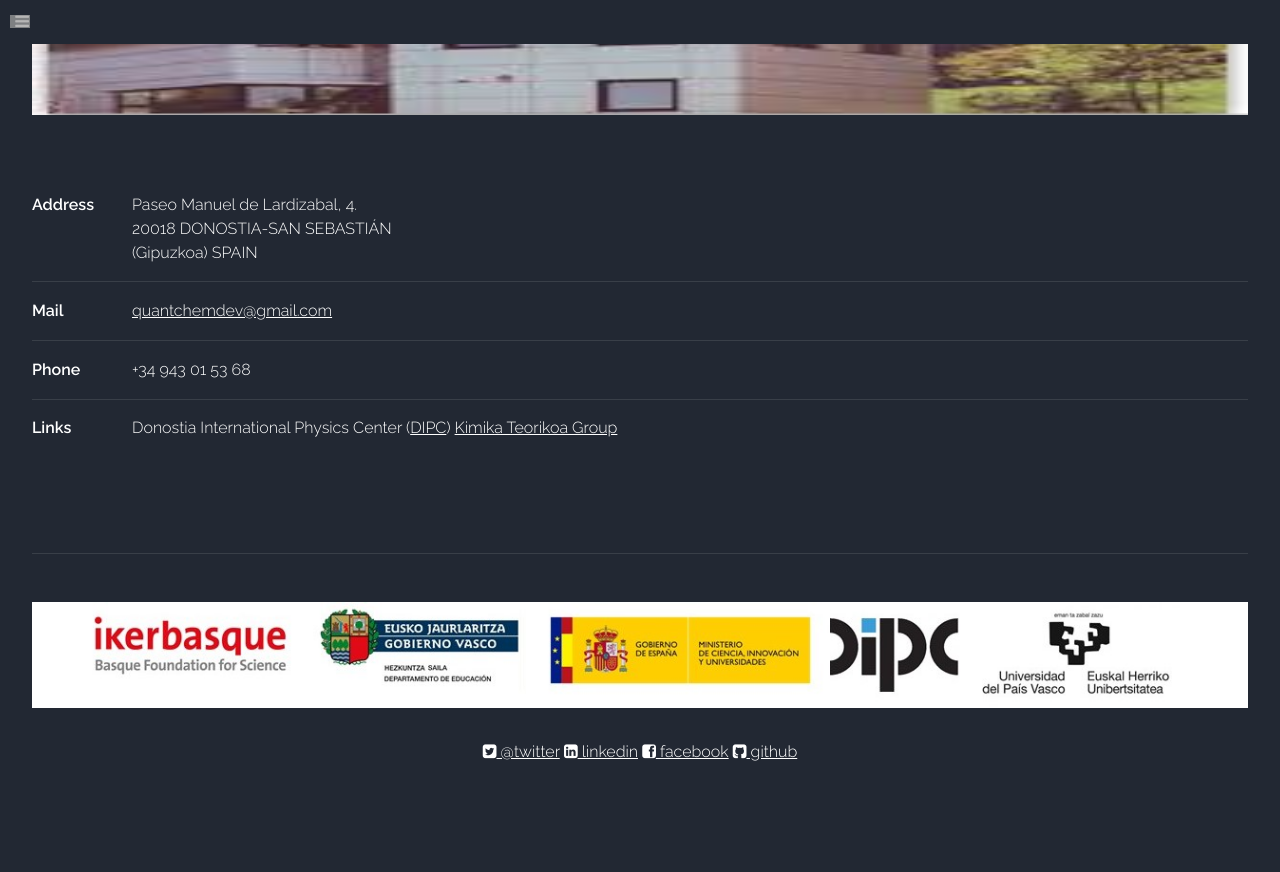
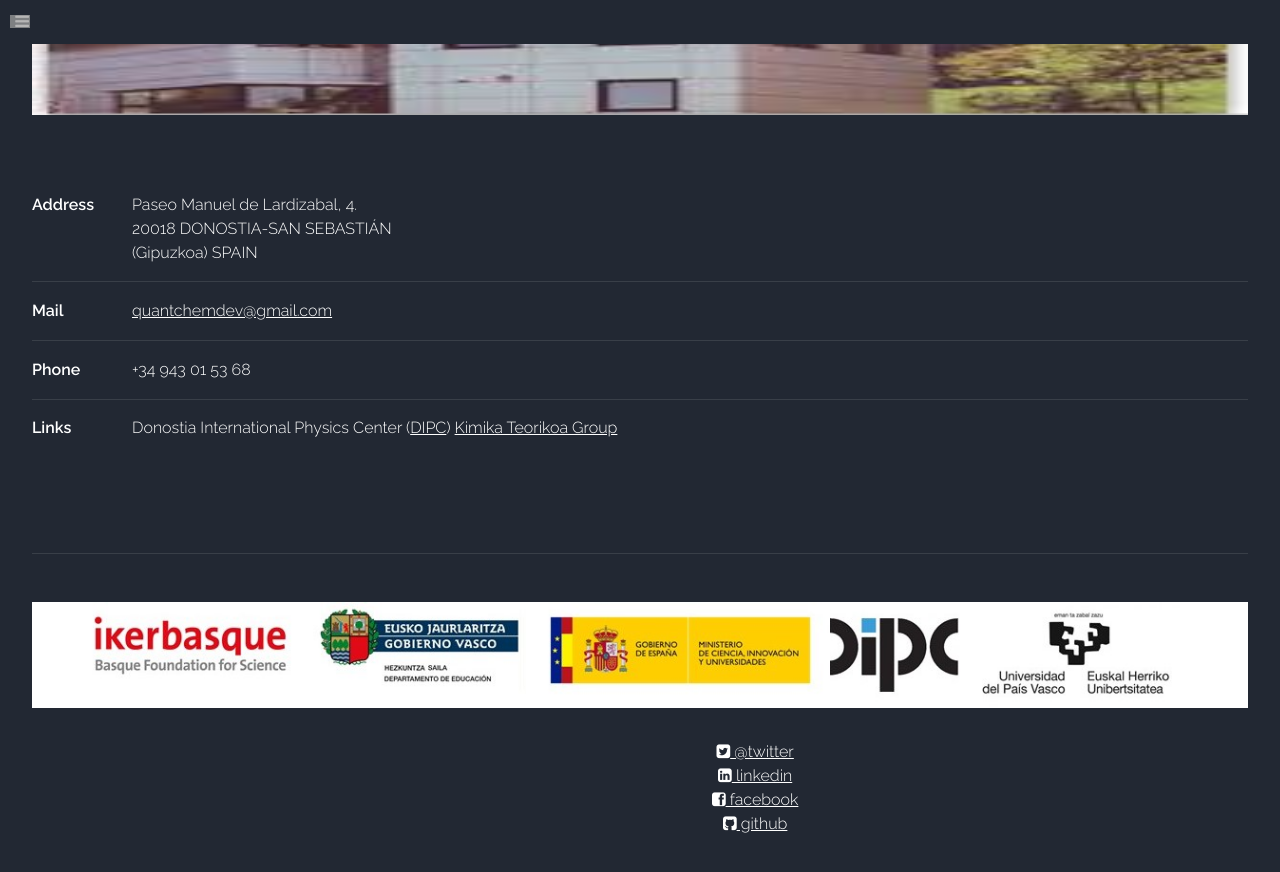
Before and after one commit to old-jekyll-templates/Horizons-Jekyll-Theme, a Jekyll site: the page built from index.html, in a window 1280 px wide and 900 px high, scrolled down 1967 px. Shown: the top 872 px of the window. Built offline with Jekyll 4.4.1, drawn with Linux system fonts in a browser that asks for light colours; the list of posts is cut into pages by our own code; comment, search, counter and statistics services are not loaded; before the commit the page ends 2795 px from its top, so only the background shows below that; grey boxes are pictures that could not be loaded.

Commit message:
Update default.html

```diff
--- a/_layouts/default.html
+++ b/_layouts/default.html
@@ -82,10 +82,11 @@
 					<!-- Copyright -->
 						<div class="copyright">
 							<a href="#" class="image feature"><img src="{{ site.baseurl }}/assets/images/logos.jpg" alt=""></a>
+							<pre class="tab">
                                                         <a href="{{ site.twitter }}"><i class="fa fa-twitter-square"></i> @twitter</a>
                                                         <a href="{{ site.linkedin }}"><i class="fa fa-linkedin-square"></i> linkedin</a>
                                                         <a href="{{ site.facebook }}"><i class="fa fa-facebook-square"></i> facebook</a>
-                                                        <a href="{{ site.github }}"><i class="fa fa-github-square"></i> github</a>
+                                                        <a href="{{ site.github }}"><i class="fa fa-github-square"></i> github</a></pre>
 						</div>
 
 				</div>
```
